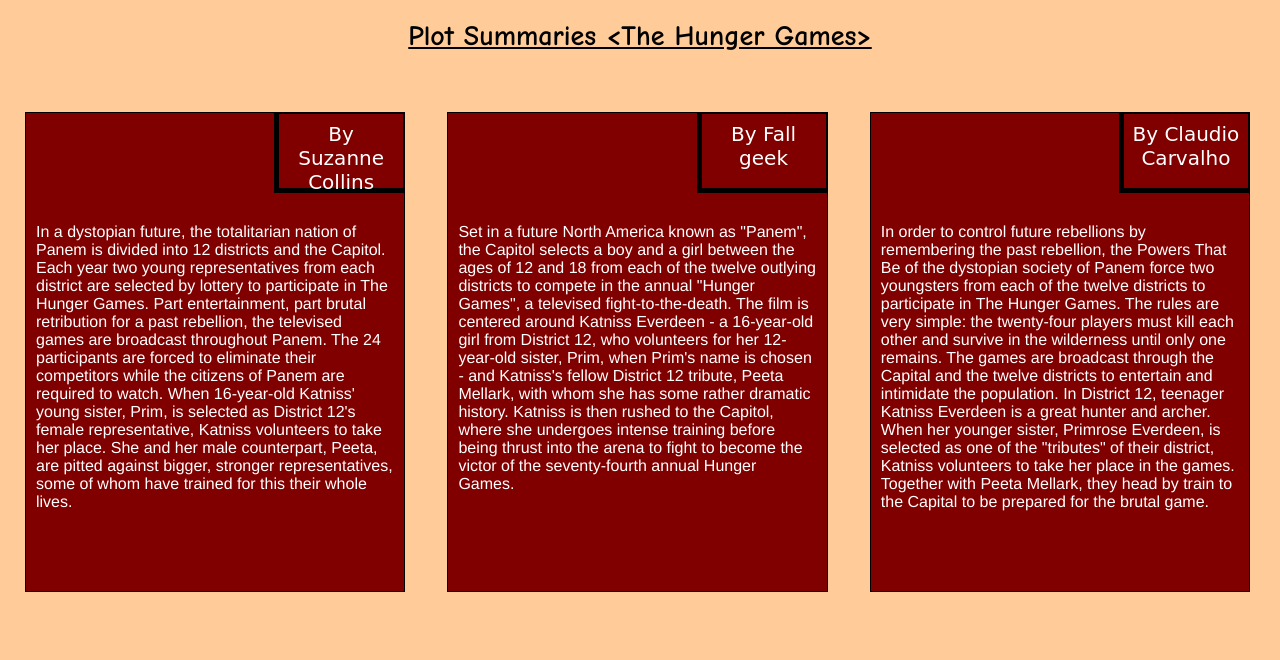
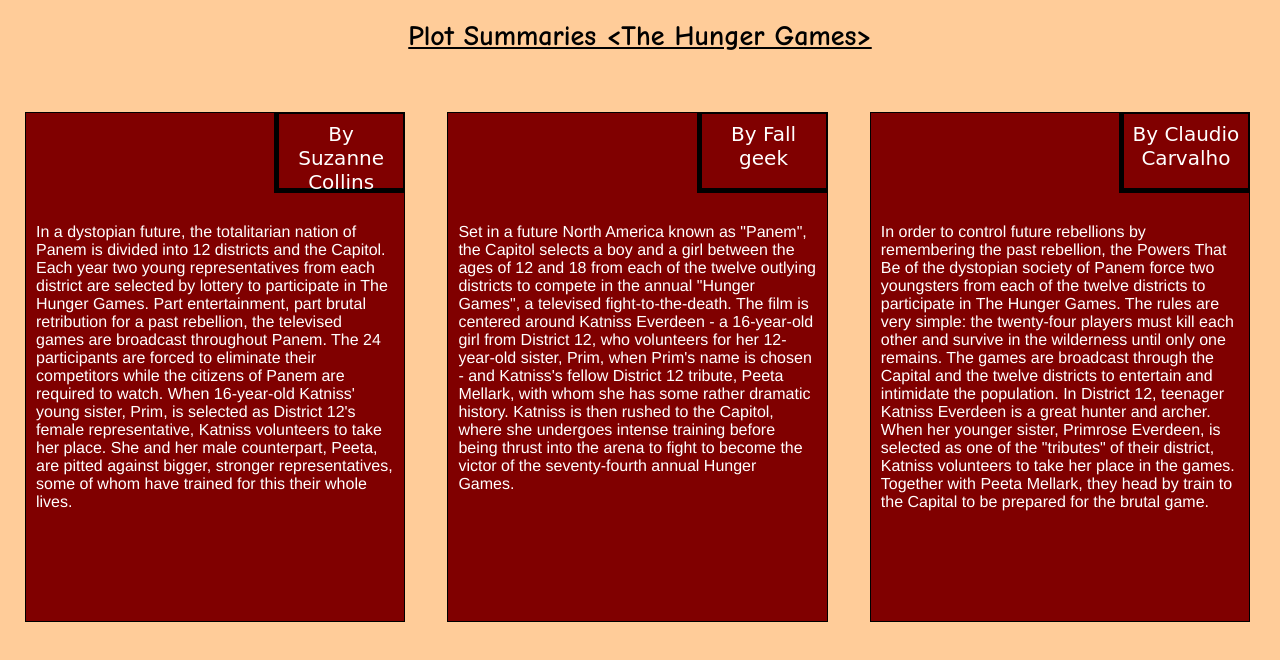
Before and after one commit to sadanapraneet/coursera_html, a plain HTML site: page Mod2_sol/index.html in a window 1280 px wide. Drawn offline with Linux system fonts and the light colour scheme.

Commit message:
2nd save

```diff
--- a/Mod2_sol/css/style.css
+++ b/Mod2_sol/css/style.css
@@ -36,7 +36,7 @@ p{
 {
 	border: 1px solid black;
 	width:90%;
-	height: 480px;
+	height: 510px;
 	margin-bottom:25px;
 	margin-left: 25px;
 	background-color: #800000;
@@ -51,7 +51,7 @@ p{
 {
 	border: 1px solid black;
 	width:95%;
-	height: 480px;
+	height: 510px;
 	margin-bottom:25px;
 	margin-left: 25px;
 	background-color: #800000;
```
